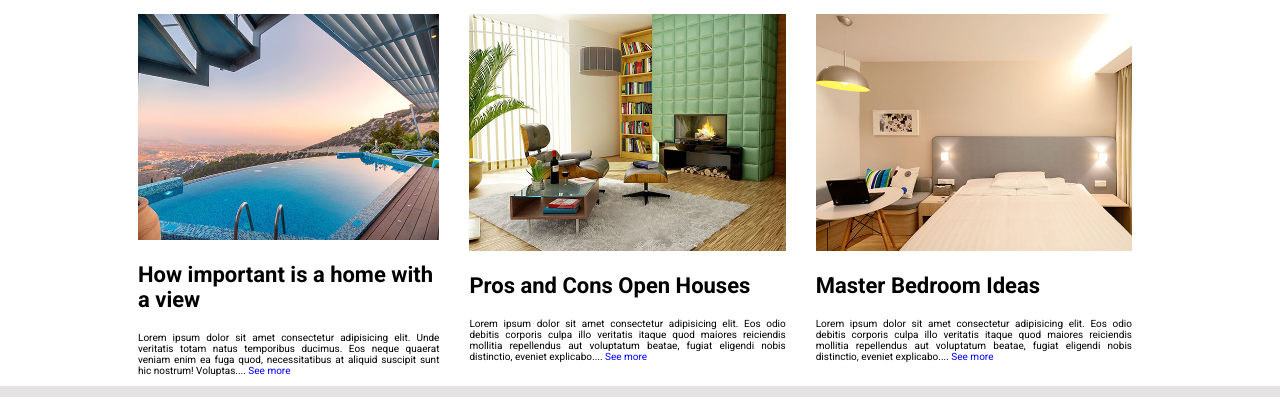
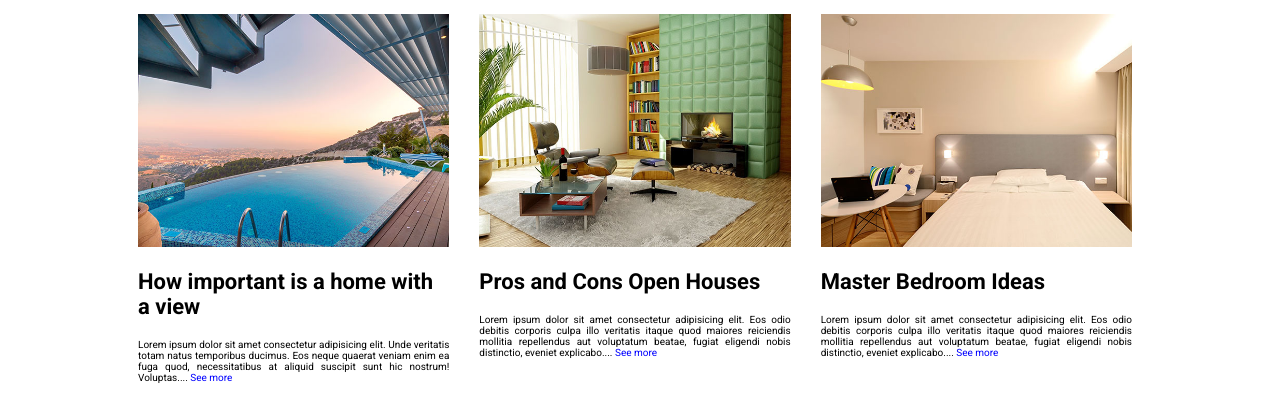
Before and after one commit to cnkya/RealEstate, a plain HTML site: page blog.html in a window 1280 px wide. Shown: the part 365-762 px from the top of the page. Drawn offline with Linux system fonts and the light colour scheme.

Commit message:
Final Report update

```diff
--- a/blog.html
+++ b/blog.html
@@ -24,17 +24,17 @@
     <main class="container">
         <h2>Real Estate Blog</h2>
         <div class="flex-c">
-            <div class="more-about-item">
+            <div class="more-about-item img-size-about">
                 <img src="img/blog2.jpg" alt="real estate element">
                 <h3>How important is a home with a view </h3>
                 <p>Lorem ipsum dolor sit amet consectetur adipisicing elit. Unde veritatis totam natus temporibus ducimus. Eos neque quaerat veniam enim ea fuga quod, necessitatibus at aliquid suscipit sunt hic nostrum! Voluptas.... <a href="https://www.obererhomes.com/its-all-about-the-view-adding-value-to-a-house/#:~:text=In%20real%20estate%2C%20location%20is,%E2%80%93%20it's%20usually%20as%2Dis." class="see-more">See more</a></p>
             </div>
-            <div class="more-about-item">
+            <div class="more-about-item img-size-about">
                 <img src="img/blog3.jpg" alt="real estate element">
                 <h3>Pros and Cons Open Houses</h3>
                 <p>Lorem ipsum dolor sit amet consectetur adipisicing elit. Eos odio debitis corporis culpa illo veritatis itaque quod maiores reiciendis mollitia repellendus aut voluptatum beatae, fugiat eligendi nobis distinctio, eveniet explicabo.... <a href="https://www.homelight.com/blog/are-open-houses-worth-it/" class="see-more">See more</a></p></p>
             </div>
-            <div class="more-about-item">
+            <div class="more-about-item img-size-about">
                 <img src="img/blog4.jpg" alt="real estate element">
                 <h3>Master Bedroom Ideas</h3>
                 <p>Lorem ipsum dolor sit amet consectetur adipisicing elit. Eos odio debitis corporis culpa illo veritatis itaque quod maiores reiciendis mollitia repellendus aut voluptatum beatae, fugiat eligendi nobis distinctio, eveniet explicabo.... <a href="https://www.pinterest.com/loveanddecor/master-bedrooms/" class="see-more">See more</a></p></p>
--- a/style.css
+++ b/style.css
@@ -219,3 +219,7 @@ img{
     text-align: center;
 
 }
+.img-size-about{
+    width: 100%;
+    height: 55rem;
+}
```
Also changed, not shown: about.html (+3 -3 lines).
